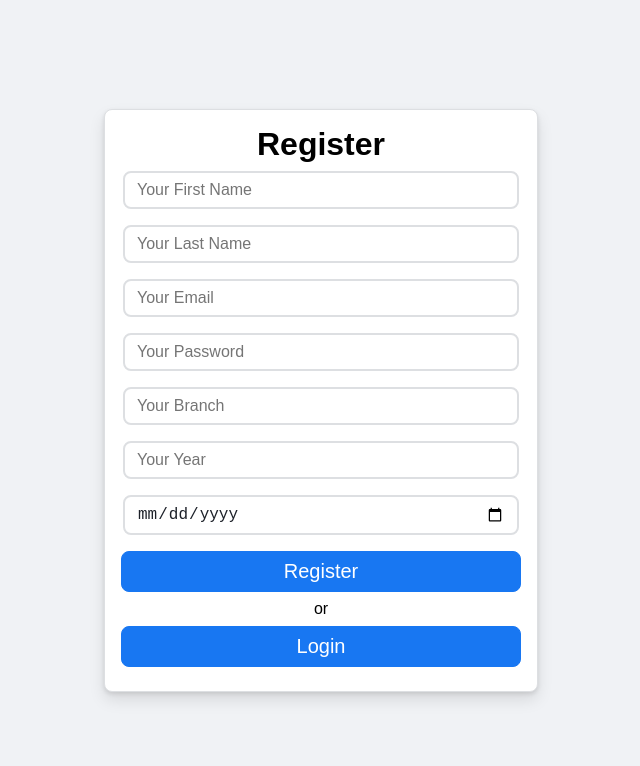
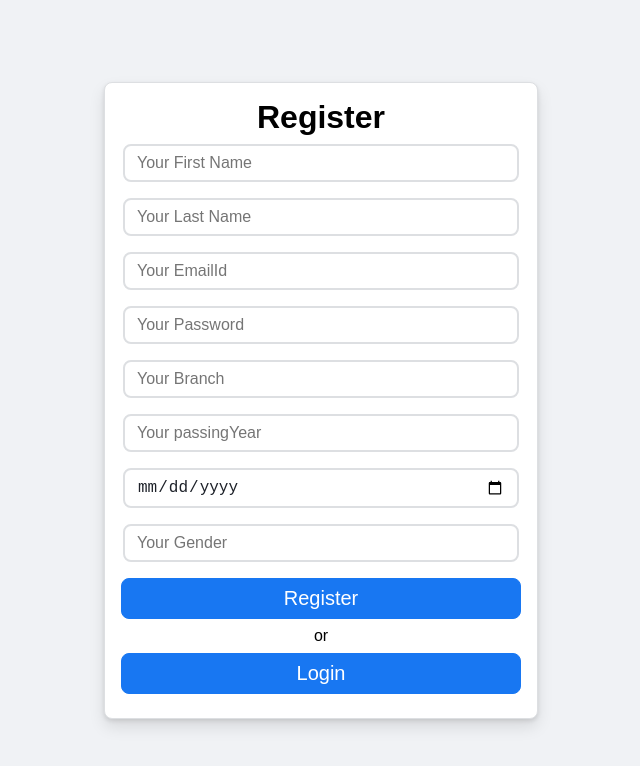
Before and after one commit to aktgb31/College-Social-Media-System, a React (Create React App) app in the folder frontend/: page /register in a window 1280 px wide. Shown: the top 766 px of the page, without its empty margins (319-959 px from the left). Built offline with nearby package versions, Linux system fonts and the light colour scheme; the HTML template or start-up script is replaced by a standard one.

Commit message:
Added proxy

```diff
--- a/frontend/package.json
+++ b/frontend/package.json
@@ -37,5 +37,6 @@
       "last 1 firefox version",
       "last 1 safari version"
     ]
-  }
+  },
+  "proxy": "http://localhost:4444"
 }
--- a/frontend/src/components/register/register.js
+++ b/frontend/src/components/register/register.js
@@ -7,13 +7,14 @@ const Register = () => {
   const history = useHistory();
 
   const [user, setUser] = useState({
-    fname: "",
-    lname:"",
-    email: "",
+    firstName: "",
+    lastName: "",
+    emailId: "",
     password: "",
     branch: "",
-    year: "",
-    dob: ""
+    passingYear: "",
+    dob: "",
+    gender: "",
   });
 
   const handleChange = (e) => {
@@ -25,24 +26,32 @@ const Register = () => {
     });
   };
 
-    function isnitcid(email){
-        let lastpart= email.slice(-11)
-        console.log(lastpart)
-        if(lastpart=='@nitc.ac.in'){
-            return true
-        }
-        else{
-            return false
-        }
+  function isnitcid(emailId) {
+    let lastpart = emailId.slice(-11);
+    console.log(lastpart);
+    if (lastpart == "@nitc.ac.in") {
+      return true;
+    } else {
+      return false;
     }
+  }
 
   const register = () => {
-    const { fname, lname,email, password,branch,year,dob } = user;
-    if (fname && lname && email && password ) {
-      axios.post("http://localhost:4444/register", user).then((res) => {
+    const {
+      firstName,
+      lastName,
+      emailId,
+      password,
+      branch,
+      passingYear,
+      dob,
+      gender,
+    } = user;
+    if (firstName && lastName && emailId && password) {
+      axios.post("/user/register", user).then((res) => {
         alert(res.data.message);
       });
-      console.log(isnitcid(email))
+      console.log(isnitcid(emailId));
       history.push("/login");
       alert("Response Saved");
     } else {
@@ -56,24 +65,24 @@ const Register = () => {
       <h1>Register</h1>
       <input
         type="text"
-        name="fname"
-        value={user.fname}
+        name="firstName"
+        value={user.firstName}
         placeholder="Your First Name"
         onChange={handleChange}
       ></input>
       <input
         type="text"
-        name="lname"
-        value={user.lname}
+        name="lastName"
+        value={user.lastName}
         placeholder="Your Last Name"
         onChange={handleChange}
       ></input>
 
       <input
         type="text"
-        name="email"
-        value={user.email}
-        placeholder="Your Email"
+        name="emailId"
+        value={user.emailId}
+        placeholder="Your EmailId"
         onChange={handleChange}
       ></input>
       <input
@@ -90,18 +99,25 @@ const Register = () => {
         placeholder="Your Branch"
         onChange={handleChange}
       ></input>
-       <input
+      <input
         type="number"
-        name="year"
-        value={user.year}
-        placeholder="Your Year"
+        name="passingYear"
+        value={user.passingYear}
+        placeholder="Your passingYear"
         onChange={handleChange}
       ></input>
-        <input
+      <input
         type="date"
         name="dob"
         value={user.dob}
         placeholder="Your Date of Birth"
+        onChange={handleChange}
+      ></input>
+      <input
+        type="text"
+        name="gender"
+        value={user.gender}
+        placeholder="Your Gender"
         onChange={handleChange}
       ></input>
       <div className="button" onClick={register}>
```
